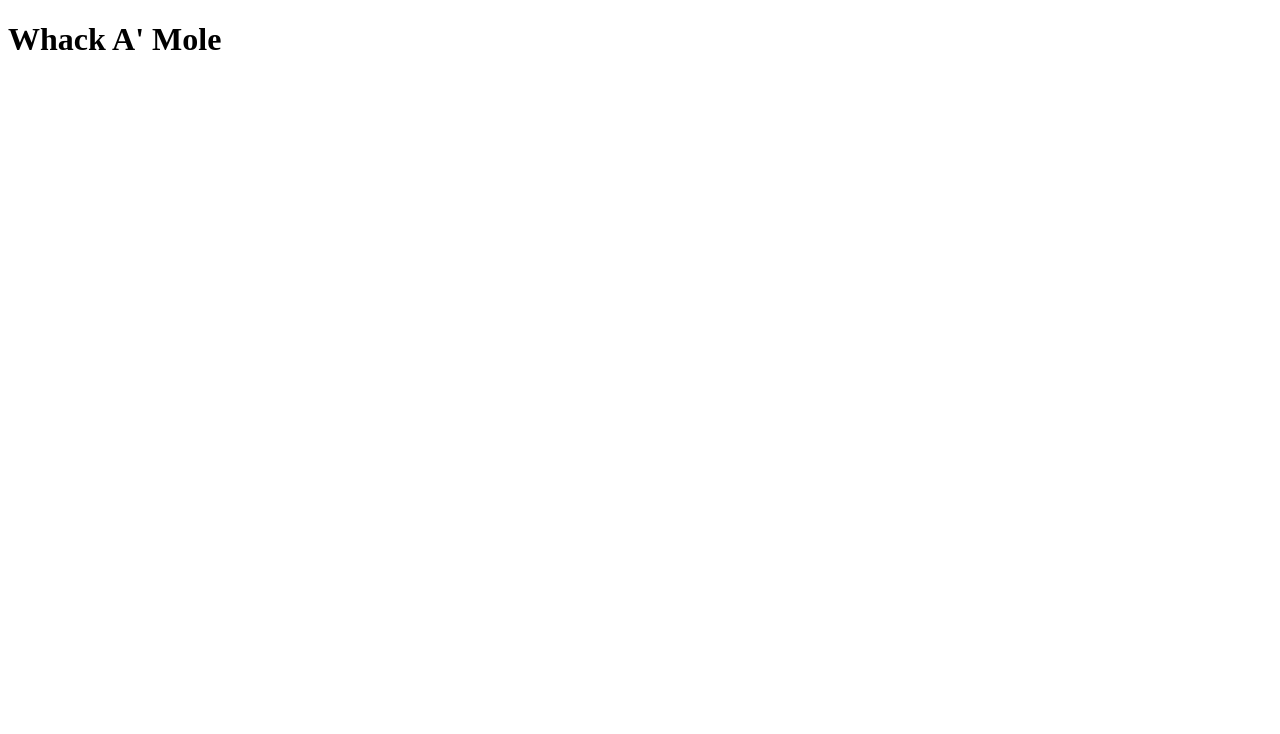
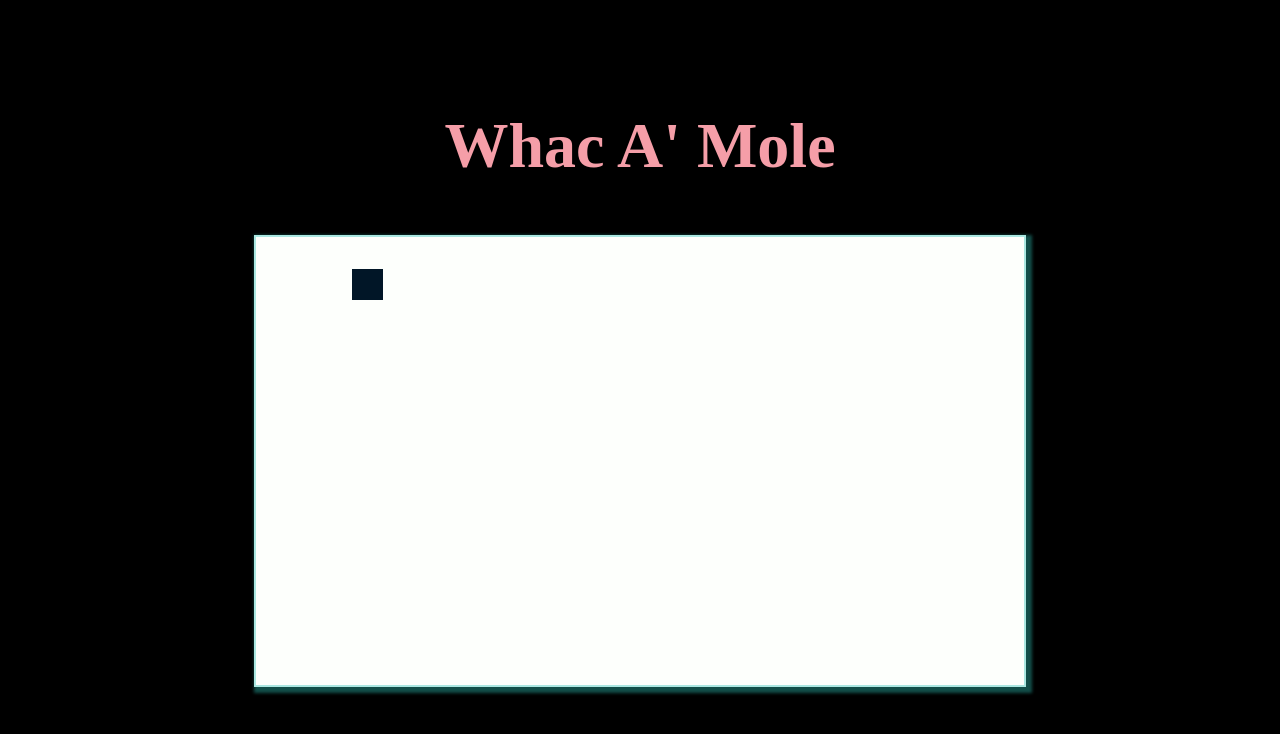
Before and after one commit to Yathaartha/whack-a-mole, a plain HTML site: page index.html in a window 1280 px wide. Drawn offline with Linux system fonts and the light colour scheme.

Commit message:
spawing moles every second

```diff
--- a/assets/app.js
+++ b/assets/app.js
@@ -0,0 +1,110 @@
+// const canvas = document.querySelector("canvas");
+
+// const context = canvas.getContext("2d");
+
+// const grid = 32;
+
+// let score = 0;
+// let timer;
+// let count = 0;
+// let sec = 0;
+
+// const primary = "#011627";
+
+// let hitCount = 0;
+
+// let mole = {
+//   x: grid * 5,
+//   y: grid * 5,
+// };
+
+// function startTimer() {
+//   timer = setInterval(timeHandler, 1000);
+// }
+
+// function timeHandler() {
+//   sec++;
+// }
+
+// function startGame() {
+//   startTimer();
+//   requestAnimationFrame(startGame);
+
+//   if (++count < 12) {
+//     return;
+//   }
+
+//   count = 0;
+
+//   context.clearRect(0, 0, canvas.width, canvas.height);
+
+//   context.fillStyle = primary;
+//   context.fillRect(mole.x, mole.y, grid - 1, grid - 1);
+
+//   while (sec <= 60) {
+//     if (sec % 2 === 0) {
+//       mole.x = getRandomInt(0, 24) * grid;
+//       mole.y = getRandomInt(0, 24) * grid;
+//     }
+//   }
+//   window.location.reload();
+// }
+
+// function getRandomInt(min, max) {
+//   return Math.floor(Math.random() * (max - min) + min);
+// }
+
+// requestAnimationFrame(startGame);
+
+const canvas = document.querySelector("canvas");
+
+const ctx = canvas.getContext("2d");
+
+const scoreCount = document.getElementById("score");
+const highScoreCount = document.getElementById("highscore");
+
+// const upBtn = document.querySelector(".up");
+// const leftBtn = document.querySelector(".left");
+// const rightBtn = document.querySelector(".right");
+// const downBtn = document.querySelector(".down");
+
+let primary = "#011627";
+let secondary = "#AE17DB";
+let highscore = 0;
+let nameHighScore = "";
+let timer;
+let sec = 0;
+
+const grid = 32; //size of 1 cell
+let count = 0; //to manipulate frames per sec
+let score = 0;
+
+let food = {
+  x: grid * 10, //starting point of food
+  y: grid * 10,
+};
+
+function startTimer() {
+  timer = setInterval(timeHandler, 1000);
+}
+
+function timeHandler() {
+  sec++;
+  createMole();
+}
+
+function createMole() {
+  ctx.clearRect(0, 0, canvas.width, canvas.height);
+  ctx.fillStyle = primary;
+  ctx.fillRect(food.x, food.y, grid - 1, grid - 1);
+  food.x = getRandomInt(0, 24) * grid;
+  food.y = getRandomInt(0, 14) * grid;
+}
+
+function getRandomInt(min, max) {
+  return Math.floor(Math.random() * (max - min) + min);
+}
+
+//starts the game
+startTimer();
+// requestAnimationFrame(startGame); //sets the fps to 60
--- a/css/main.css
+++ b/css/main.css
@@ -0,0 +1,22 @@
+* {
+  margin: 0;
+  padding: 0;
+  box-sizing: border-box; }
+
+body {
+  background: #000000;
+  color: #f59ea8;
+  height: 100vh;
+  width: 100vw;
+  font-size: 2rem;
+  line-height: 1.4;
+  font-family: "Times New Roman", Times, serif;
+  display: flex;
+  align-items: center;
+  text-align: center;
+  justify-content: center; }
+
+canvas {
+  background-color: #fdfffc;
+  border: rgba(46, 196, 182, 0.4) 2px solid;
+  box-shadow: 3px 3px 3px 3px rgba(46, 196, 182, 0.4); }
--- a/index.html
+++ b/index.html
@@ -4,13 +4,13 @@
     <meta charset="UTF-8" />
     <meta http-equiv="X-UA-Compatible" content="IE=edge" />
     <meta name="viewport" content="width=device-width, initial-scale=1.0" />
-    <title>Yathaartha| Whack-A-Mole</title>
+    <title>Yathaartha| Whac-A-Mole</title>
     <link rel="stylesheet" href="css/main.css" />
     <script src="assets/app.js" defer></script>
   </head>
   <body>
     <div class="content">
-      <h1>Whack A' Mole</h1>
+      <h1>Whac A' Mole</h1>
       <br />
       <canvas class="mole" height="448px" width="768px"></canvas>
     </div>
```
